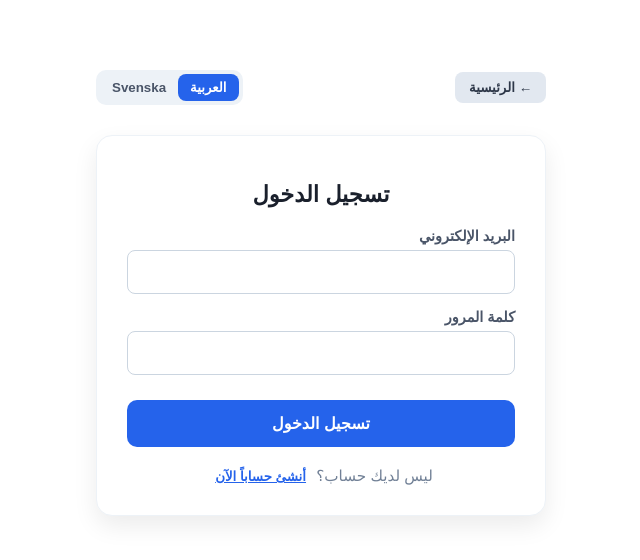
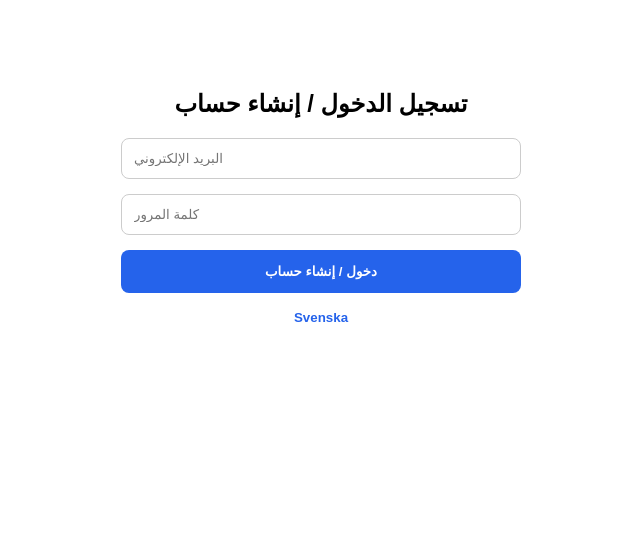
Before and after one commit to aljanabiali888-sys/medborgarpro, a Next.js app: page /login in a window 1280 px wide. Shown: the top 560 px of the page, without its empty margins (319-959 px from the left). Built offline with nearby package versions, Linux system fonts and the light colour scheme.

Commit message:
Update login.js

```diff
--- a/pages/login.js
+++ b/pages/login.js
@@ -1,176 +1,67 @@
 import Head from 'next/head'
-import { useState, useEffect } from 'react'
-import { useRouter } from 'next/router'
+import { useState } from 'react'
 
 export default function Login() {
-  const router = useRouter()
   const [lang, setLang] = useState('ar')
-  const [isSignup, setIsSignup] = useState(false)
-
   const [email, setEmail] = useState('')
   const [password, setPassword] = useState('')
-  const [errorMsg, setErrorMsg] = useState('')
-
-  // نصوص اللغتين
-  const t = {
-    ar: {
-      title: isSignup ? 'إنشاء حساب جديد' : 'تسجيل الدخول',
-      backHome: '← الرئيسية',
-      emailLabel: 'البريد الإلكتروني',
-      passLabel: 'كلمة المرور',
-      loginBtn: 'تسجيل الدخول',
-      signupBtn: 'إنشاء الحساب',
-      noAccount: 'ليس لديك حساب؟',
-      hasAccount: 'لديك حساب بالفعل؟',
-      createOne: 'أنشئ حساباً الآن',
-      loginHere: 'سجل الدخول هنا',
-      emptyError: 'يرجى إدخال البريد الإلكتروني وكلمة المرور'
-    },
-    sv: {
-      title: isSignup ? 'Skapa ett nytt konto' : 'Logga in på ditt konto',
-      backHome: '← Hem',
-      emailLabel: 'E-postadress',
-      passLabel: 'Lösenord',
-      loginBtn: 'Logga in',
-      signupBtn: 'Skapa konto',
-      noAccount: 'Har du inget konto?',
-      hasAccount: 'Har du redan ett konto?',
-      createOne: 'Skapa konto nu',
-      loginHere: 'Logga in här',
-      emptyError: 'Vänligen ange e-post och lösenord'
-    }
-  }[lang]
 
   const handleSubmit = (e) => {
-    e.preventDefault() // منع إعادة تحميل الصفحة
-    setErrorMsg('')
+    e.preventDefault()
+    if (!email || !password) return
 
-    if (!email || !password) {
-      setErrorMsg(t.emptyError)
-      return
-    }
-
-    // حفظ بيانات المستخدم في الجلسة المحلية
     const user = { email: email.toLowerCase() }
     localStorage.setItem('user_session', JSON.stringify(user))
-
-    // التوجيه المباشر إلى لوحة التحكم
-    router.push('/dashboard')
+    window.location.href = '/dashboard'
   }
 
   return (
     <>
       <Head>
-        <title>{t.title} | MedborgarPro</title>
+        <title>تسجيل الدخول | MedborgarPro</title>
       </Head>
 
-      <div style={{ maxWidth: '450px', margin: '50px auto', padding: '20px', fontFamily: 'sans-serif', direction: lang === 'ar' ? 'rtl' : 'ltr' }}>
-
-        {/* أزرار التحكم باللغة والعودة */}
-        <div style={{ display: 'flex', justifyContent: 'space-between', alignItems: 'center', marginBottom: '30px' }}>
-          <button
-            type="button"
-            onClick={() => router.push('/')}
-            style={{ padding: '8px 14px', background: '#e2e8f0', color: '#2d3748', border: 'none', borderRadius: '8px', cursor: 'pointer', fontWeight: 'bold' }}
-          >
-            {t.backHome}
-          </button>
-
-          <div style={{ background: '#edf2f7', padding: '4px', borderRadius: '10px' }}>
-            <button
-              type="button"
-              onClick={() => setLang('ar')}
-              style={{
-                padding: '6px 12px', border: 'none', borderRadius: '8px', cursor: 'pointer', fontWeight: 'bold',
-                background: lang === 'ar' ? '#2563eb' : 'transparent', color: lang === 'ar' ? '#fff' : '#4a5568'
-              }}
-            >
-              العربية
-            </button>
-            <button
-              type="button"
-              onClick={() => setLang('sv')}
-              style={{
-                padding: '6px 12px', border: 'none', borderRadius: '8px', cursor: 'pointer', fontWeight: 'bold',
-                background: lang === 'sv' ? '#2563eb' : 'transparent', color: lang === 'sv' ? '#fff' : '#4a5568'
-              }}
-            >
-              Svenska
-            </button>
-          </div>
-        </div>
-
-        {/* كارت التسجيل */}
-        <div style={{ background: '#fff', padding: '30px', borderRadius: '16px', boxShadow: '0 10px 25px rgba(0,0,0,0.08)', border: '1px solid #edf2f7' }}>
-          <h1 style={{ fontSize: '1.4rem', color: '#1a202c', marginBottom: '20px', textAlign: 'center' }}>
-            {t.title}
-          </h1>
-
-          {errorMsg && (
-            <div style={{ background: '#fff5f5', color: '#e53e3e', border: '1px solid #feb2b2', padding: '10px', borderRadius: '8px', marginBottom: '15px', textAlign: 'center', fontSize: '0.9rem' }}>
-              {errorMsg}
-            </div>
-          )}
+      <div style={{ maxWidth: '400px', margin: '50px auto', padding: '20px', fontFamily: 'sans-serif' }}>
+        <h2 style={{ textAlign: 'center', marginBottom: '20px' }}>
+          {lang === 'ar' ? 'تسجيل الدخول / إنشاء حساب' : 'Logga in / Skapa konto'}
+        </h2>
 
         <form onSubmit={handleSubmit} style={{ display: 'flex', flexDirection: 'column', gap: '15px' }}>
-            <div>
-              <label style={{ display: 'block', marginBottom: '6px', color: '#4a5568', fontWeight: 'bold', fontSize: '0.9rem' }}>{t.emailLabel}</label>
           <input
             type="email"
             value={email}
             onChange={(e) => setEmail(e.target.value)}
+            placeholder={lang === 'ar' ? 'البريد الإلكتروني' : 'E-post'}
             required
-                style={{ width: '100%', padding: '12px', borderRadius: '8px', border: '1px solid #cbd5e0', fontSize: '1rem', boxSizing: 'border-box' }}
+            style={{ padding: '12px', borderRadius: '8px', border: '1px solid #ccc' }}
           />
-            </div>
 
-            <div>
-              <label style={{ display: 'block', marginBottom: '6px', color: '#4a5568', fontWeight: 'bold', fontSize: '0.9rem' }}>{t.passLabel}</label>
           <input
             type="password"
             value={password}
             onChange={(e) => setPassword(e.target.value)}
+            placeholder={lang === 'ar' ? 'كلمة المرور' : 'Lösenord'}
             required
-                style={{ width: '100%', padding: '12px', borderRadius: '8px', border: '1px solid #cbd5e0', fontSize: '1rem', boxSizing: 'border-box' }}
+            style={{ padding: '12px', borderRadius: '8px', border: '1px solid #ccc' }}
           />
-            </div>
 
           <button
             type="submit"
-              style={{ width: '100%', padding: '14px', background: '#2563eb', color: '#fff', border: 'none', borderRadius: '10px', fontSize: '1rem', fontWeight: 'bold', cursor: 'pointer', marginTop: '10px' }}
+            style={{ padding: '14px', background: '#2563eb', color: '#fff', border: 'none', borderRadius: '8px', fontWeight: 'bold', cursor: 'pointer' }}
           >
-              {isSignup ? t.signupBtn : t.loginBtn}
+            {lang === 'ar' ? 'دخول / إنشاء حساب' : 'Logga in'}
           </button>
         </form>
 
-          {/* التبديل بين إنشاء حساب وتخلي الدخول */}
-          <div style={{ textAlign: 'center', marginTop: '20px', fontSize: '0.95rem', color: '#718096' }}>
-            {!isSignup ? (
-              <div>
-                {t.noAccount}{' '}
+        <div style={{ textAlign: 'center', marginTop: '15px' }}>
           <button
             type="button"
-                  onClick={() => { setIsSignup(true); setErrorMsg(''); }}
-                  style={{ background: 'none', border: 'none', color: '#2563eb', fontWeight: 'bold', cursor: 'pointer', textDecoration: 'underline' }}
+            onClick={() => setLang(lang === 'ar' ? 'sv' : 'ar')}
+            style={{ background: 'none', border: 'none', color: '#2563eb', cursor: 'pointer', fontWeight: 'bold' }}
           >
-                  {t.createOne}
+            {lang === 'ar' ? 'Svenska' : 'العربية'}
           </button>
         </div>
-            ) : (
-              <div>
-                {t.hasAccount}{' '}
-                <button
-                  type="button"
-                  onClick={() => { setIsSignup(false); setErrorMsg(''); }}
-                  style={{ background: 'none', border: 'none', color: '#2563eb', fontWeight: 'bold', cursor: 'pointer', textDecoration: 'underline' }}
-                >
-                  {t.loginHere}
-                </button>
-              </div>
-            )}
-          </div>
-        </div>
-
       </div>
     </>
   )
```
Lines whose indentation alone changed are shown as unchanged.
